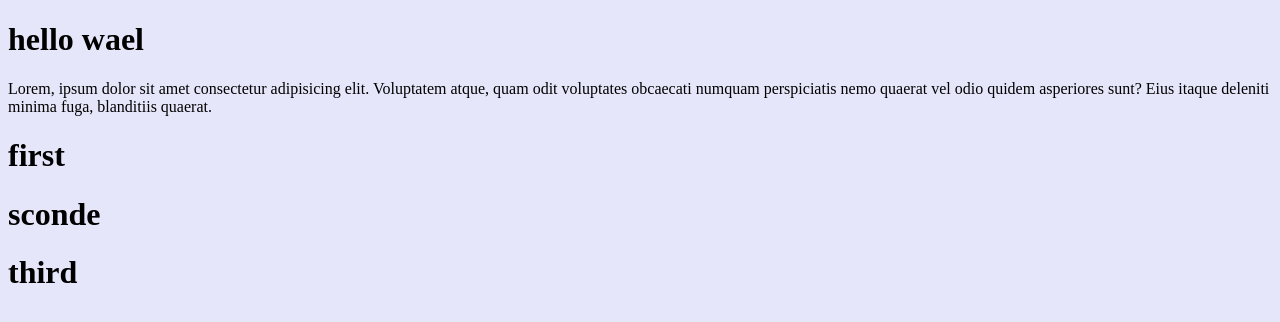
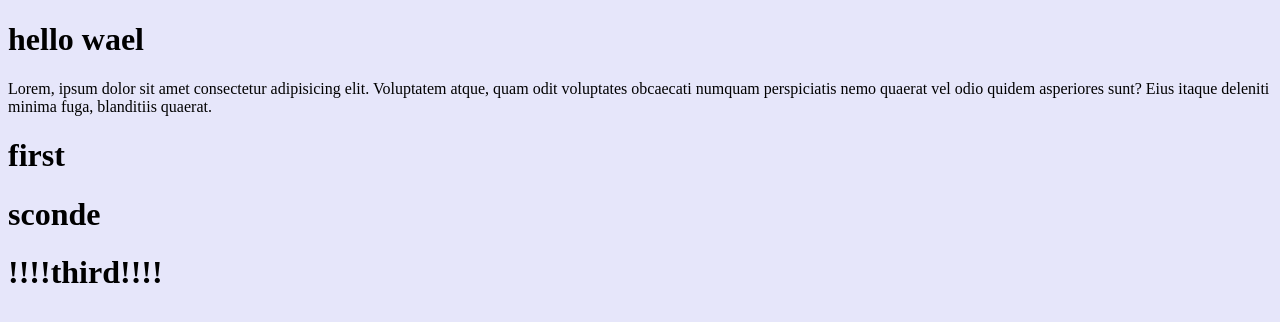
Before and after one commit to Waelmohammed123/first-project, a plain HTML site: page index.html in a window 1280 px wide. Drawn offline with Linux system fonts and the light colour scheme.

Commit message:
edit third

```diff
--- a/index.html
+++ b/index.html
@@ -12,6 +12,6 @@
     <p>Lorem, ipsum dolor sit amet consectetur adipisicing elit. Voluptatem atque, quam odit voluptates obcaecati numquam perspiciatis nemo quaerat vel odio quidem asperiores sunt? Eius itaque deleniti minima fuga, blanditiis quaerat.</p>
     <h1>first</h1>
     <h1>sconde</h1>
-    <h1>third</h1>
+    <h1>!!!!third!!!!</h1>
 </body>
 </html>
```
